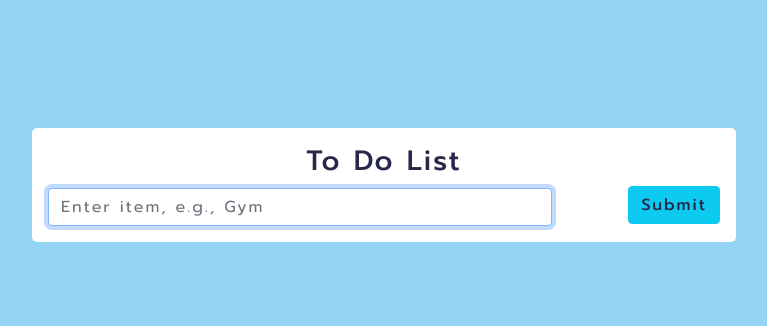
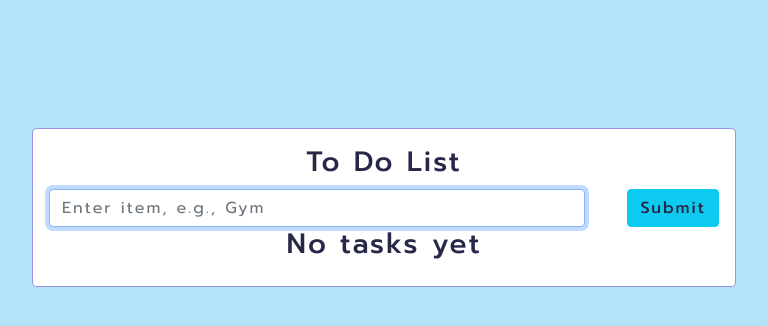
Before and after one commit to Adnan-Saleem-93/To-Do-List, a React (Create React App) app: page / in a window 1280 px wide. Shown: the top 326 px of the page, without its empty margins (256-1023 px from the left). Built offline with nearby package versions, Linux system fonts and the light colour scheme; the HTML template or start-up script is replaced by a standard one.

Commit message:
onChange, onClick & error handling & css changes

```diff
--- a/src/App.css
+++ b/src/App.css
@@ -4,11 +4,12 @@
   width: 75vw;
   border-radius: 5px;
   padding: 1rem;
+  border: 1px solid #7d7ddacc;
 }
 .App * {
   letter-spacing: 2px;
 }
-.App > article > h3 {
+.App h3 {
   text-align: center;
   margin: 0 !important;
   margin-bottom: 10px !important;
--- a/src/App.js
+++ b/src/App.js
@@ -1,16 +1,23 @@
-import React from "react";
+import React, {useState} from "react";
 import "./App.css";
 import InputSection from "./components/input-section";
 import ToDoList from "./components/todo-list";
 
 function App() {
+  const [taskList, setTaskList] = useState([]);
+  const handleSubmit = (item) => {
+    let newList = [...taskList];
+    newList.push({id: newList.length + 1, description: item, isDone: false});
+    setTaskList(newList);
+  };
+
   return (
     <section className="App">
       <article>
         <h3>To Do List</h3>
       </article>
-      <InputSection />
-      <ToDoList />
+      <InputSection onSubmit={handleSubmit} />
+      <ToDoList tasks={taskList} />
     </section>
   );
 }
--- a/src/components/input-section.jsx
+++ b/src/components/input-section.jsx
@@ -1,18 +1,47 @@
-import React from "react";
+import React, {useState} from "react";
 import "../css/input-section.css";
 import {FormControl, Button} from "react-bootstrap";
+import {FontAwesomeIcon} from "@fortawesome/react-fontawesome";
+import {faExclamationCircle} from "@fortawesome/free-solid-svg-icons";
 
-const InputSection = () => {
+const InputSection = ({onSubmit}) => {
+  const [task, setTask] = useState("");
+  const [showError, setShowError] = useState(false);
+  const handleChange = (event) => {
+    setTask(event.target.value);
+  };
+  const handleSubmit = () => {
+    if (task.trim() !== "") {
+      onSubmit(task);
+      setShowError(false);
+      setTask("");
+    } else {
+      setShowError(true);
+    }
+  };
+
   return (
     <article>
+      <div id="input-area">
         <FormControl
           placeholder="Enter item, e.g., Gym"
           aria-label="todoItem"
           aria-describedby="basic-todoItem"
           id="input"
           autoFocus={true}
+          onChange={handleChange}
+          value={task}
         />
-      <Button variant="info" id="btn-submit">
+        {showError && (
+          <p id="input-error">
+            <span>
+              <FontAwesomeIcon icon={faExclamationCircle} style={{marginRight: "1vw"}} />
+            </span>
+            Please enter a valid value
+          </p>
+        )}
+      </div>
+      <Button variant="info" id="btn-submit" onClick={handleSubmit}>
         Submit
       </Button>
     </article>
--- a/src/components/todo-list.jsx
+++ b/src/components/todo-list.jsx
@@ -1,8 +1,15 @@
 import React from "react";
 import "../css/todo-list.css";
 
-const ToDoList = () => {
-  return <article></article>;
+const ToDoList = ({tasks}) => {
+  console.log(tasks);
+  return tasks.length <= 0 ? (
+    <h3>No tasks yet</h3>
+  ) : (
+    tasks.map((item, index) => {
+      return <article key={index}></article>;
+    })
+  );
 };
 
 export default ToDoList;
--- a/src/css/input-section.css
+++ b/src/css/input-section.css
@@ -1,11 +1,19 @@
+#input-area {
+  display: inline-block;
+  width: 80%;
+}
 #input {
   display: inline;
-  width: 75%;
 }
 #btn-submit {
   position: relative;
-  top: -2px;
+  /* top: -2px; */
   float: right;
   color: #272848 !important;
   font-weight: 500;
 }
+#input-error {
+  color: red;
+  font-size: 14px;
+  margin-top: 3px;
+}
--- a/src/index.css
+++ b/src/index.css
@@ -3,7 +3,7 @@ body {
   font-family: "Prompt", sans-serif;
   -webkit-font-smoothing: antialiased;
   -moz-osx-font-smoothing: grayscale;
-  background-color: #85cef4de !important;
+  background-color: #9edaf8c7 !important;
 }
 
 code {
```
Lines whose indentation alone changed are shown as unchanged.
